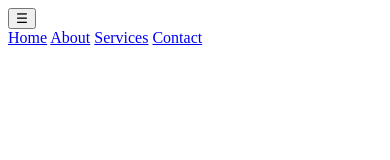
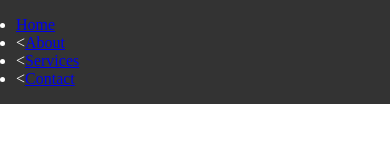
Before and after one commit to bjorkmanemelie/boiler-room3-javabean, a plain HTML site: page index.html in a window 390 px wide. Drawn offline with Linux system fonts and the light colour scheme.

Commit message:
updated html

```diff
--- a/index.html
+++ b/index.html
@@ -10,13 +10,20 @@
 
 <body>
     <header>
-        <button id="hamburger">☰</button>
-        <nav id="id-menu" class="hidden">
+        <nav id="id-menu">
+        <ul>
+            <li><a href="#">Home</a></li>
+            <li><<a href="#">About</a></li>
+            <li><<a href="#">Services</a></li>
+            <li><<a href="#">Contact</a></li>
+        </ul>
 
-            <a href="#">Home</a>
-            <a href="#">About</a>
-            <a href="#">Services</a>
-            <a href="#">Contact</a>
+        <button id="hamburger" aria-label="Menu" aria-controls="id-menu" aria-expanded="false">
+            <span></span>
+            <span></span>
+            <span></span>
+            <span></span>
+        </button>
 
         </nav>
     </header>
--- a/style.css
+++ b/style.css
@@ -0,0 +1,31 @@
+* {
+    margin: 0;
+    padding: 0;
+    box-sizing: border-box;
+}
+
+#id-menu {
+    background: #333;
+    color: white;
+    padding: 1rem;
+    display: flex;
+    justify-content: space-between;
+    align-items: center;
+    position: relative;
+}
+
+
+
+@media (max-width: 768px) {
+    #nav a {
+        display: flex;
+        position: static;
+        flex-direction: row;
+        width: auto;
+        background: none;
+        gap: 2rem;
+    }
+    #hamburger {
+        display: none;
+    }
+}
```
